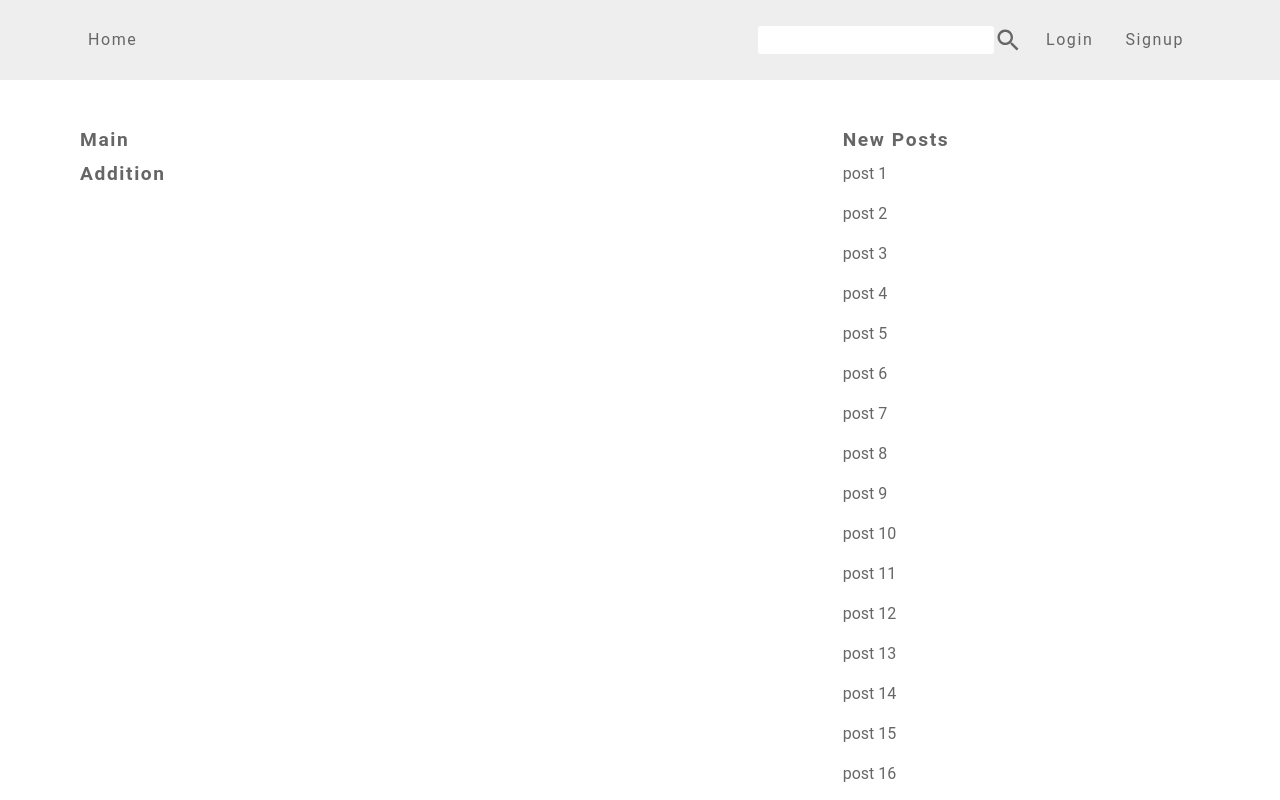
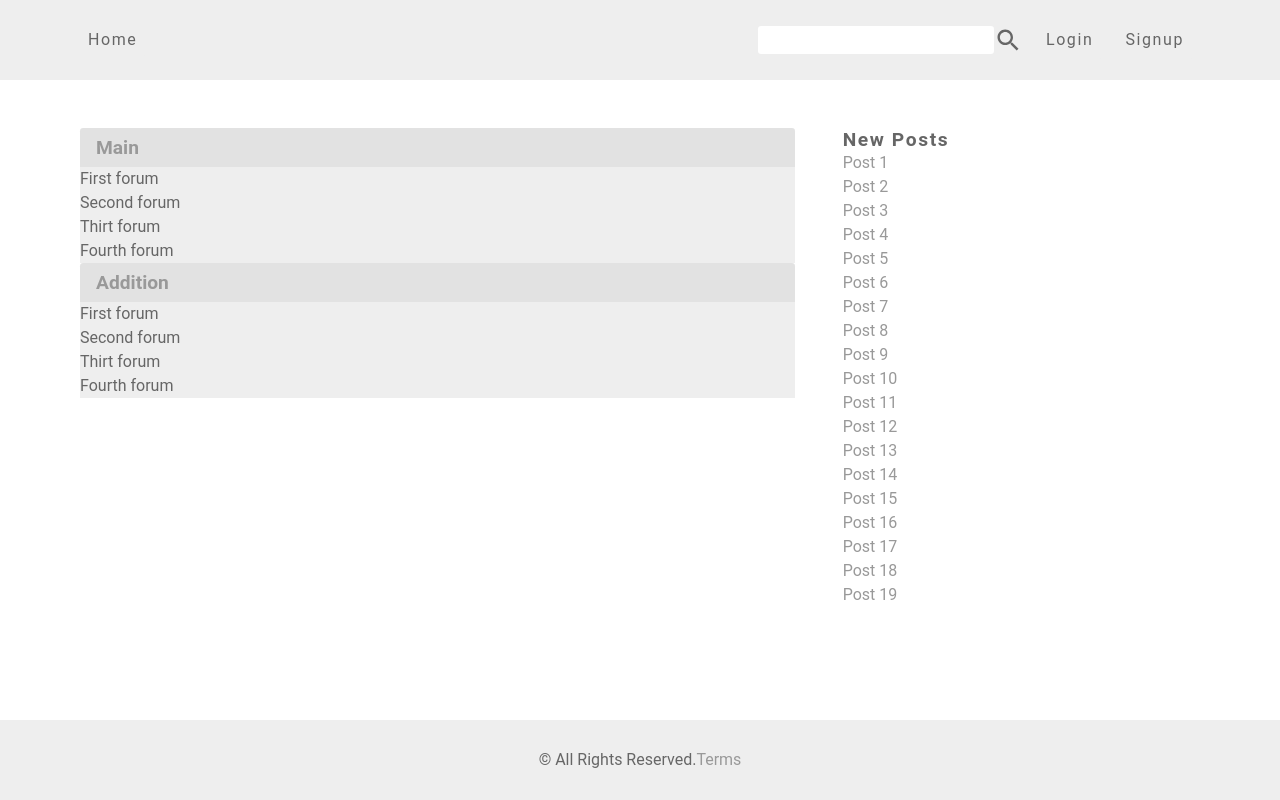
Before and after one commit to oley-projects/nodejs-forum-frontend, a React (Create React App) app: page / in a window 1280 px wide. Shown: the top 800 px of the page. Built offline with nearby package versions, Linux system fonts and the light colour scheme.

Commit message:
category content, forums, header links

```diff
--- a/src/GlobalStyle.ts
+++ b/src/GlobalStyle.ts
@@ -11,6 +11,7 @@ const GlobalStyle = createGlobalStyle`
     --color-white-background: #eee;
     --color-dark-background: #999;
     --color-white-transparent: rgba(240, 240, 240, 0.93);
+    --color-white-bg-transparent: rgba(220, 220, 220, 0.83);
     --transition: all 0.3s ease;
     --spacing: 0.1rem;
     --radius: 0.2rem;
@@ -90,7 +91,6 @@ const GlobalStyle = createGlobalStyle`
     letter-spacing: var(--spacing);
     text-transform: capitalize;
     line-height: 1.2;
-    margin-bottom: 0.7rem;
   }
   h1 {
     font-size: 2.5rem;
@@ -141,6 +141,15 @@ const GlobalStyle = createGlobalStyle`
     visibility: visible;
     opacity: 1;
     transform: translateY(0);
+  }
+  a.inline-link {
+    padding: 0;
+    letter-spacing: 0;
+    color: var(--color-dark-background);
+    background: transparent;
+    &:hover {
+      color: var(--color-black);
+    }
   }
 
   @media screen and (min-width: 960px) {
--- a/src/components/Category.tsx
+++ b/src/components/Category.tsx
@@ -1,4 +1,36 @@
+import { Link } from 'react-router-dom';
 import styled from 'styled-components';
+
+const forums = [
+  {
+    id: 1,
+    name: 'First forum',
+    description: 'This is just text for forum 1',
+    topics: '3',
+    posts: '10',
+  },
+  {
+    id: 2,
+    name: 'Second forum',
+    description: 'This is just text for forum 2',
+    topics: '6',
+    posts: '21',
+  },
+  {
+    id: 3,
+    name: 'Thirt forum',
+    description: 'This is just text for forum 3',
+    topics: '2',
+    posts: '8',
+  },
+  {
+    id: 4,
+    name: 'Fourth forum',
+    description: 'This is just text for forum 4',
+    topics: '3',
+    posts: '7',
+  },
+];
 
 interface ICatProps {
   name: string;
@@ -7,13 +39,32 @@ interface ICatProps {
 const Category = ({ name }: ICatProps) => {
   return (
     <WrapCategory>
-      <h5>{name}</h5>
+      <header>
+        <h5>
+          <Link to='#' className='inline-link'>
+            {name}
+          </Link>
+        </h5>
+      </header>
+      <section className='category-content'>
+        {forums.map((forum) => (
+          <div key='forum.id'>{forum.name}</div>
+        ))}
+      </section>
     </WrapCategory>
   );
 };
 
-const WrapCategory = styled.div`
-  margin: 0;
+const WrapCategory = styled.section`
+  header {
+    padding: 0.5rem 1rem;
+    background: var(--color-white-bg-transparent);
+    border-top-left-radius: var(--radius);
+    border-top-right-radius: var(--radius);
+  }
+  .category-content {
+    background: var(--color-white-background);
+  }
 `;
 
 export default Category;
--- a/src/components/Footer.tsx
+++ b/src/components/Footer.tsx
@@ -5,7 +5,10 @@ const Footer = () => {
   return (
     <WrapFooter className='footer centered'>
       <span>
-        © All Rights Reserved. <Link to='/terms'>Terms</Link>
+        © All Rights Reserved.
+        <Link to='/terms' className='inline-link'>
+          Terms
+        </Link>
       </span>
     </WrapFooter>
   );
@@ -13,15 +16,6 @@ const Footer = () => {
 
 const WrapFooter = styled.footer`
   height: 5rem;
-  a {
-    padding: 0;
-    letter-spacing: 0;
-    color: var(--color-dark-background);
-    &:hover {
-      background: transparent;
-      color: var(--color-black);
-    }
-  }
 `;
 
 export default Footer;
--- a/src/components/Modal.tsx
+++ b/src/components/Modal.tsx
@@ -42,6 +42,9 @@ const ModalWrap = styled.div`
     background-color: var(--color-white-transparent);
     overscroll-behavior: contain;
     z-index: 110;
+    header {
+      margin-bottom: 0.7rem;
+    }
     @media (min-width: 640px) {
       width: 75%;
     }
--- a/src/components/SinglePost.tsx
+++ b/src/components/SinglePost.tsx
@@ -1,3 +1,5 @@
+import { Link } from 'react-router-dom';
+
 interface ISinglePostType {
   text: string;
 }
@@ -5,7 +7,11 @@ interface ISinglePostType {
 const SinglePost = ({ text }: ISinglePostType) => {
   return (
     <div>
-      <p>{text}</p>
+      <header>
+        <Link to='#' className='inline-link'>
+          {text}
+        </Link>
+      </header>
     </div>
   );
 };
```
